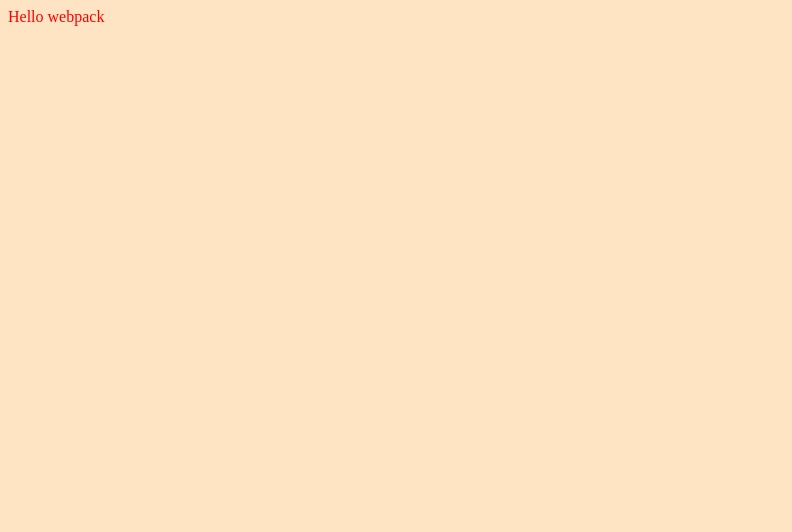
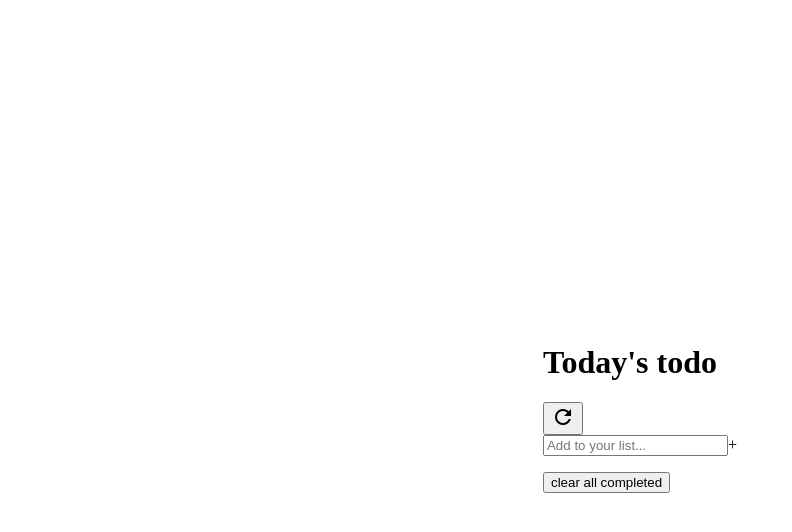
Before and after one commit to daudi13/toDoList-Reboot, a website built with webpack: page src/index.html in a window 1280 px wide. Shown: the whole page, without its empty margins (0-792 px from the left). Built offline with nearby package versions, Linux system fonts and the light colour scheme.

Commit message:
Add html

```diff
--- a/src/index.html
+++ b/src/index.html
@@ -4,8 +4,19 @@
     <meta charset="UTF-8">
     <meta name="viewport" content="width=device-width, initial-scale=1.0">
     <title>to-do-list</title>
+		<link href="https://fonts.googleapis.com/icon?family=Material+Icons" rel="stylesheet">
+		<link rel="preconnect" href="https://fonts.googleapis.com">
 </head>
 <body>
-
+	<header></header>
+    <div class="container">
+			<div class="heading">
+				<h1 class="title">Today's todo</h1>
+				<button class="refresh-btn" id="refresh-btn"><i class="material-icons refresh-icon">refresh</i></button>
+			</div>
+			<form><input type="text" id="input" required placeholder="Add to your list..."/><span class="enter-key">&plus;</span></form>
+			<ul id="to-do-list"></ul>
+			<button class="clear-btn" id="clear-btn">clear all completed</button>
+		</div>
 </body>
 </html>
--- a/src/index.js
+++ b/src/index.js
@@ -1,14 +1 @@
-import _ from 'lodash';
 import './style.css';
-
-function component() {
-  const element = document.createElement('div');
-
-  // Lodash, now imported by this script
-	element.innerHTML = _.join(['Hello', 'webpack'], ' ');
-	element.classList.add('hello');
-
-  return element;
-}
-
-document.body.appendChild(component());
--- a/src/style.css
+++ b/src/style.css
@@ -1,7 +1,7 @@
-.hello {
-  color: red;
+body {
+	height: 100vh;
+	display: flex;
+	align-items: center;
+	justify-content: center;
+	flex-direction: column;
 }
-
-body {
-  background-color: bisque;
-}
```
Also changed, not shown: .eslintrc.json, dist/index.html.
